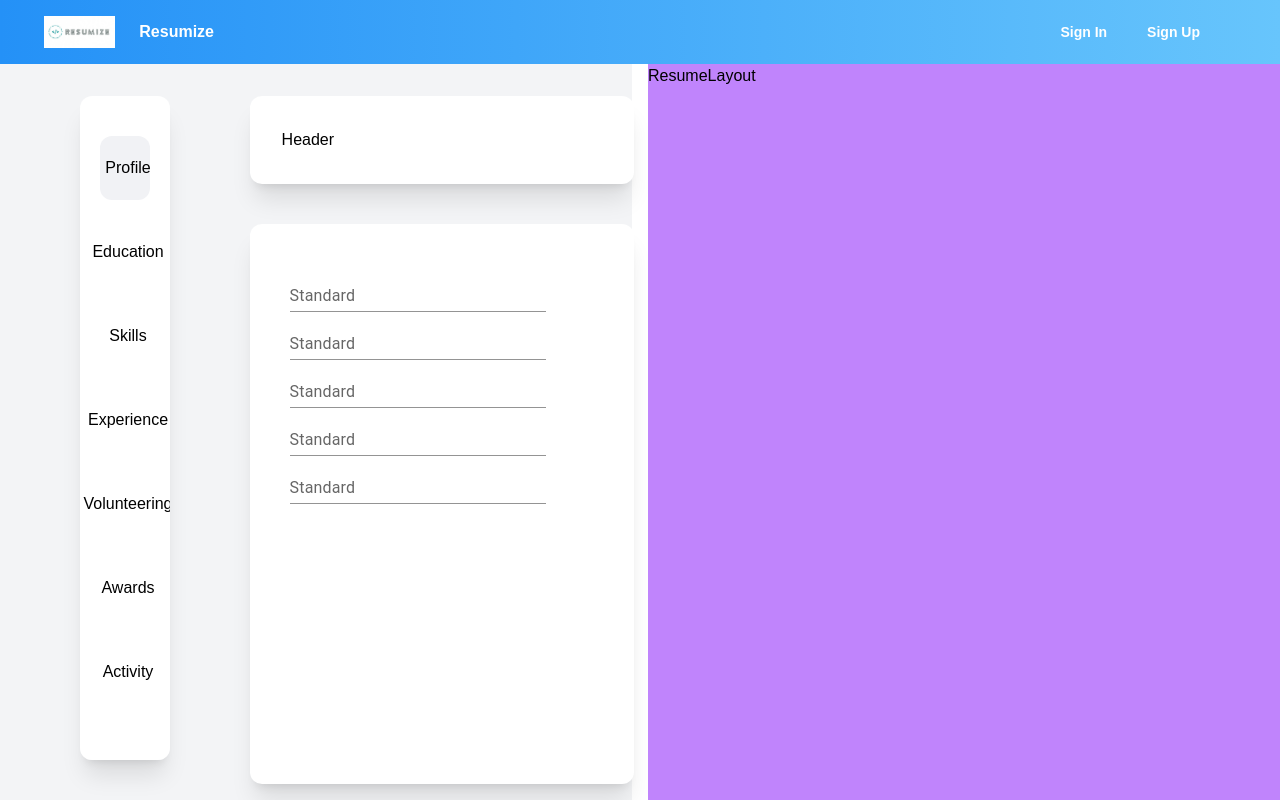
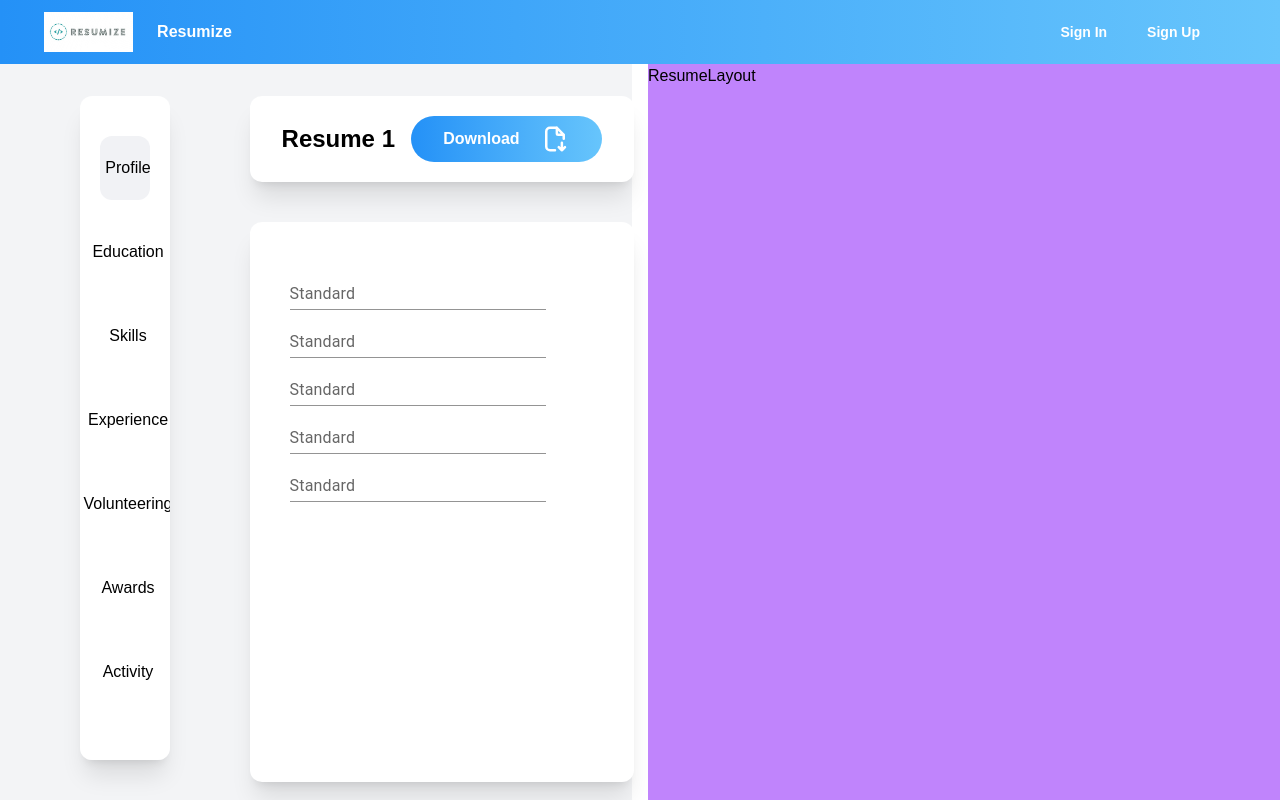
Before and after one commit to abhishekrathi16/resume-builder, a Next.js app: page /builder in a window 1280 px wide. Shown: the top 800 px of the page. Built offline with nearby package versions, Linux system fonts and the light colour scheme.

Commit message:
create header

```diff
--- a/components/Navbar.tsx
+++ b/components/Navbar.tsx
@@ -60,7 +60,7 @@ export default function Example() {
                     alt="Your Company"
                   />
                   <img
-                    className="hidden h-8 w-auto lg:block"
+                    className="hidden h-10 w-auto lg:block"
                     src={Logo.src}
                     alt="Your Company"
                   />
--- a/components/modules/builder/editor/components/Header.tsx
+++ b/components/modules/builder/editor/components/Header.tsx
@@ -1,10 +1,14 @@
-import React from 'react'
-import Logo from './sidebar/Logo'
+import React from "react";
+import Logo from "./sidebar/Logo";
+import DownloadButton from "./header/DownloadButton";
 
 const Header = () => {
   return (
-    <div className='bg-white p-8 rounded-xl shadow-xl'>Header</div>
-  )
-}
+    <div className="bg-white p-5 px-8 rounded-xl shadow-xl flex flex-row justify-between items-center">
+      <div className="title font-extrabold text-2xl">Resume 1</div>
+      <DownloadButton />
+    </div>
+  );
+};
 
-export default Header
+export default Header;
--- /dev/null
+++ b/components/modules/builder/editor/components/header/DownloadButton.tsx
@@ -0,0 +1,32 @@
+import Image from "next/image";
+import React from "react";
+import Download from "../../../../../../assets/icons/download-file-svgrepo-com.svg";
+
+const DownloadButton = () => {
+  return (
+    <div className="flex flex-row items-center justify-between bg-gradient-to-r from-[#2491f7] to-[#67c5fc] cursor-pointer p-2 rounded-3xl px-8">
+      <div className="text-white pr-5 font-extrabold">Download</div>
+      <div>
+        <Image src={Download} alt="db" className="h-[30px] w-[30px]" />
+      </div>
+    </div>
+  );
+};
+
+
+{/* <div className="button w-[16vw] h-[4vw] bg-gradient-to-r from-[#2491f7] to-[#67c5fc] hover:cursor-pointer rounded-full flex flex-col justify-center items-center mt-10">
+<a
+  href="#"
+  style={{
+    textDecoration: "none",
+    color: "white",
+    fontWeight: "bold",
+    textAlign: "center",
+    padding: 0,
+    fontSize: "1.2rem",
+  }}
+>
+  Get Started
+</a> */}
+
+export default DownloadButton;
```
Also changed, not shown: assets/icons/download-file-svgrepo-com.svg (added).
